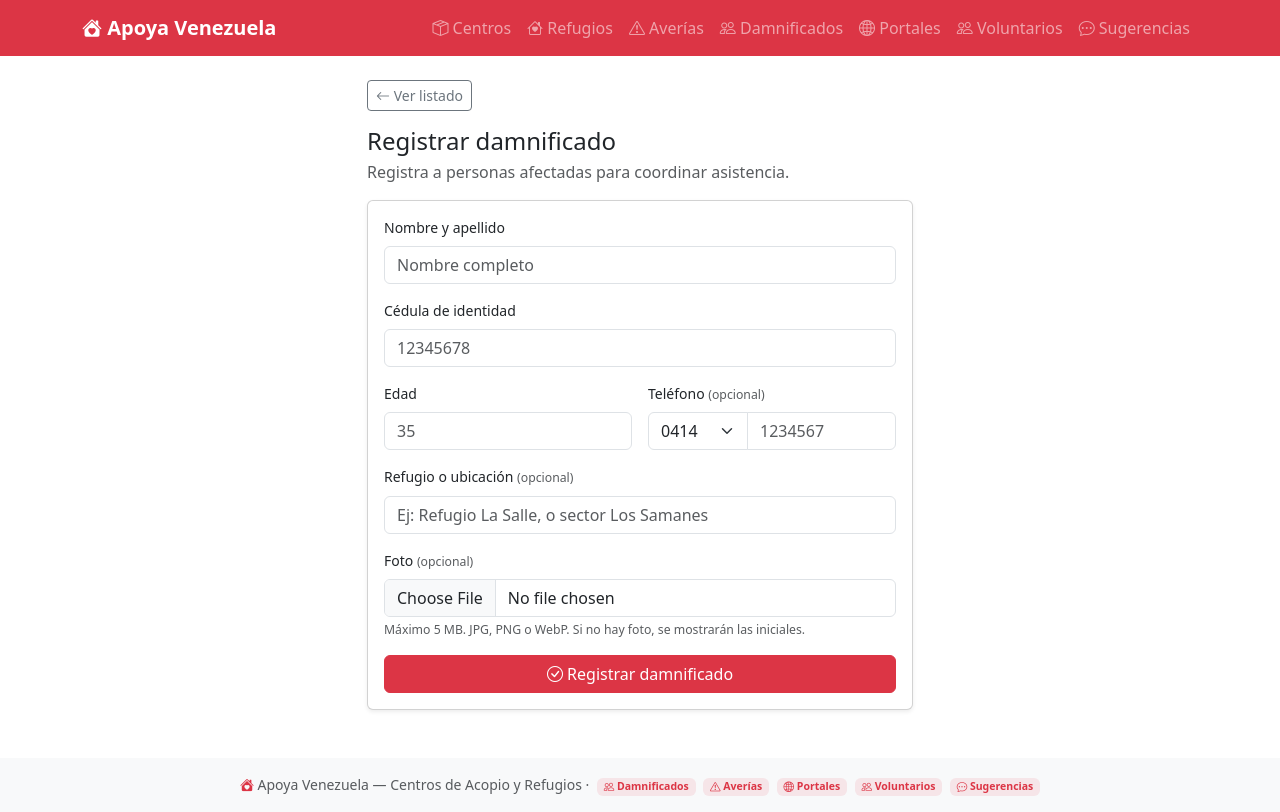
After one commit to FawziL/acopio, a PHP site: page /views/damnificados.php in a window 1280 px wide. The commit adds this page. Run offline with PHP 8.4, Linux system fonts and the light colour scheme; some libraries are stand-ins or nearby versions.

Commit message:
feat: add damnificados module with registration and listing features

```diff
--- a/index.php
+++ b/index.php
@@ -27,6 +27,9 @@
                     </li>
                     <li class="nav-item">
                         <a class="nav-link" href="/averias/lista"><i class="bi bi-exclamation-triangle"></i> Averías</a>
+                    </li>
+                    <li class="nav-item">
+                        <a class="nav-link" href="/damnificados/lista"><i class="bi bi-people"></i> Damnificados</a>
                     </li>
                     <li class="nav-item">
                         <a class="nav-link" href="/portales"><i class="bi bi-globe2"></i> Portales</a>
--- /dev/null
+++ b/views/damnificados.php
@@ -0,0 +1,236 @@
+<?php require_once __DIR__ . '/../config/database.php'; ?>
+<!DOCTYPE html>
+<html lang="es">
+<head>
+    <meta charset="UTF-8">
+    <meta name="viewport" content="width=device-width, initial-scale=1.0">
+    <title>Registrar Damnificado - Apoya Venezuela</title>
+    <link href="https://cdn.jsdelivr.net/npm/bootstrap@5.3.3/dist/css/bootstrap.min.css" rel="stylesheet">
+    <link rel="stylesheet" href="https://cdn.jsdelivr.net/npm/bootstrap-icons@1.11.3/font/bootstrap-icons.min.css">
+    <script src="https://challenges.cloudflare.com/turnstile/v0/api.js" async defer></script>
+</head>
+<body>
+    <nav class="navbar navbar-expand-lg navbar-dark bg-danger">
+        <div class="container">
+            <a class="navbar-brand fw-bold" href="/">
+                <i class="bi bi-house-heart-fill"></i> Apoya Venezuela
+            </a>
+            <button class="navbar-toggler" type="button" data-bs-toggle="collapse" data-bs-target="#navbarNav">
+                <span class="navbar-toggler-icon"></span>
+            </button>
+            <div class="collapse navbar-collapse" id="navbarNav">
+                <ul class="navbar-nav ms-auto">
+                    <li class="nav-item">
+                        <a class="nav-link" href="/centros-acopio"><i class="bi bi-box-seam"></i> Centros</a>
+                    </li>
+                    <li class="nav-item">
+                        <a class="nav-link" href="/refugios"><i class="bi bi-house-heart"></i> Refugios</a>
+                    </li>
+                    <li class="nav-item">
+                        <a class="nav-link" href="/averias/lista"><i class="bi bi-exclamation-triangle"></i> Averías</a>
+                    </li>
+                    <li class="nav-item">
+                        <a class="nav-link" href="/damnificados/lista"><i class="bi bi-people"></i> Damnificados</a>
+                    </li>
+                    <li class="nav-item">
+                        <a class="nav-link" href="/portales"><i class="bi bi-globe2"></i> Portales</a>
+                    </li>
+                    <li class="nav-item">
+                        <a class="nav-link" href="/voluntarios/lista"><i class="bi bi-people"></i> Voluntarios</a>
+                    </li>
+                    <li class="nav-item">
+                        <a class="nav-link" href="/sugerencias"><i class="bi bi-chat-dots"></i> Sugerencias</a>
+                    </li>
+                </ul>
+            </div>
+        </div>
+    </nav>
+
+    <div class="container py-4">
+        <div class="row justify-content-center">
+            <div class="col-12 col-md-8 col-lg-6">
+
+                <div class="d-flex justify-content-between align-items-start mb-3 flex-wrap gap-2">
+                    <a href="/damnificados/lista" class="btn btn-outline-secondary btn-sm">
+                        <i class="bi bi-arrow-left"></i> Ver listado
+                    </a>
+                </div>
+
+                <h2 class="h4 mb-1">Registrar damnificado</h2>
+                <p class="text-muted">Registra a personas afectadas para coordinar asistencia.</p>
+
+                <div class="card shadow-sm">
+                    <div class="card-body small">
+                        <form id="form-damnificado">
+
+                            <div class="mb-3">
+                                <label for="dam-nombre" class="form-label">Nombre y apellido</label>
+                                <input type="text" id="dam-nombre" class="form-control" placeholder="Nombre completo" maxlength="200" required>
+                            </div>
+
+                            <div class="mb-3">
+                                <label for="dam-cedula" class="form-label">Cédula de identidad</label>
+                                <input type="text" id="dam-cedula" class="form-control" placeholder="12345678" maxlength="8" pattern="[0-9]{1,8}" inputmode="numeric" required>
+                            </div>
+
+                            <div class="row g-3 mb-3">
+                                <div class="col-6">
+                                    <label for="dam-edad" class="form-label">Edad</label>
+                                    <input type="number" id="dam-edad" class="form-control" placeholder="35" min="0" max="150" maxlength="3" oninput="this.value=this.value.slice(0,3)" required>
+                                </div>
+                                <div class="col-6">
+                                    <label for="dam-tel-operadora" class="form-label">Teléfono <small class="text-muted">(opcional)</small></label>
+                                    <div class="input-group">
+                                        <select id="dam-tel-operadora" class="form-select" style="max-width: 100px;">
+                                            <option value="0414" selected>0414</option>
+                                            <option value="0412">0412</option>
+                                            <option value="0416">0416</option>
+                                            <option value="0422">0422</option>
+                                            <option value="0424">0424</option>
+                                            <option value="0426">0426</option>
+                                        </select>
+                                        <input type="text" id="dam-tel-numero" class="form-control" placeholder="1234567" maxlength="7" pattern="[0-9]{7}" inputmode="numeric">
+                                    </div>
+                                </div>
+                            </div>
+
+                            <div class="mb-3">
+                                <label for="dam-ubicacion" class="form-label">Refugio o ubicación <small class="text-muted">(opcional)</small></label>
+                                <input type="text" id="dam-ubicacion" class="form-control" placeholder="Ej: Refugio La Salle, o sector Los Samanes" maxlength="300">
+                            </div>
+
+                            <div class="mb-3">
+                                <label for="dam-foto" class="form-label">Foto <small class="text-muted">(opcional)</small></label>
+                                <input type="file" id="dam-foto" class="form-control" accept="image/jpeg,image/png,image/webp">
+                                <img id="dam-foto-preview" class="mt-2 rounded d-none" style="max-width: 100%; max-height: 200px; object-fit: cover;">
+                                <div class="form-text">Máximo 5 MB. JPG, PNG o WebP. Si no hay foto, se mostrarán las iniciales.</div>
+                            </div>
+
+                            <div class="mb-3">
+                                <?php $siteKey = defined('TURNSTILE_SITE_KEY') ? TURNSTILE_SITE_KEY : 'TU_SITE_KEY_AQUI'; ?>
+                                <div class="cf-turnstile" data-sitekey="<?= $siteKey ?>"
+                                     data-callback="onTurnstileDamCallback"></div>
+                            </div>
+
+                            <input type="hidden" name="turnstile_token" id="turnstile_token_dam">
+
+                            <button type="submit" class="btn btn-danger w-100">
+                                <i class="bi bi-check-circle"></i> Registrar damnificado
+                            </button>
+                        </form>
+                    </div>
+                </div>
+
+            </div>
+        </div>
+    </div>
+
+    <footer class="bg-light py-3 mt-4">
+        <div class="container text-center text-muted small">
+            <i class="bi bi-house-heart-fill text-danger"></i>
+            Apoya Venezuela &mdash; Centros de Acopio y Refugios
+            &middot; <a href="/damnificados/lista" class="badge bg-danger bg-opacity-10 text-danger text-decoration-none ms-1"><i class="bi bi-people"></i> Damnificados</a>
+            <a href="/averias/lista" class="badge bg-danger bg-opacity-10 text-danger text-decoration-none ms-1"><i class="bi bi-exclamation-triangle"></i> Averías</a>
+            <a href="/portales" class="badge bg-danger bg-opacity-10 text-danger text-decoration-none ms-1"><i class="bi bi-globe2"></i> Portales</a>
+            <a href="/voluntarios/lista" class="badge bg-danger bg-opacity-10 text-danger text-decoration-none ms-1"><i class="bi bi-people"></i> Voluntarios</a>
+            <a href="/sugerencias" class="badge bg-danger bg-opacity-10 text-danger text-decoration-none ms-1"><i class="bi bi-chat-dots"></i> Sugerencias</a>
+        </div>
+    </footer>
+
+    <script src="https://cdn.jsdelivr.net/npm/bootstrap@5.3.3/dist/js/bootstrap.bundle.min.js"></script>
+    <script src="https://cdn.jsdelivr.net/npm/sweetalert2@11"></script>
+    <script>
+    function onTurnstileDamCallback(token) {
+        document.getElementById('turnstile_token_dam').value = token;
+    }
+
+    document.addEventListener('DOMContentLoaded', function () {
+        var fotoInput = document.getElementById('dam-foto');
+        var fotoPreview = document.getElementById('dam-foto-preview');
+        if (fotoInput && fotoPreview) {
+            fotoInput.addEventListener('change', function () {
+                var file = this.files[0];
+                if (file) {
+                    var reader = new FileReader();
+                    reader.onload = function (e) {
+                        fotoPreview.src = e.target.result;
+                        fotoPreview.classList.remove('d-none');
+                    };
+                    reader.readAsDataURL(file);
+                } else {
+                    fotoPreview.classList.add('d-none');
+                    fotoPreview.src = '';
+                }
+            });
+        }
+
+        var form = document.getElementById('form-damnificado');
+        if (!form) return;
+
+        form.addEventListener('submit', function (e) {
+            e.preventDefault();
+
+            var tokenInput = document.getElementById('turnstile_token_dam');
+            var token = tokenInput ? tokenInput.value : '';
+            if (!token) {
+                Swal.fire({ icon: 'warning', title: 'Verificación requerida', text: 'Completa la verificación de seguridad.', confirmButtonColor: '#dc3545' });
+                return;
+            }
+
+            var btn = this.querySelector('button[type="submit"]');
+            btn.disabled = true;
+            btn.innerHTML = '<span class="spinner-border spinner-border-sm"></span> Guardando...';
+
+            var fotoFile = document.getElementById('dam-foto').files[0];
+
+            function enviar(fotoUrl) {
+                var data = {
+                    nombre: document.getElementById('dam-nombre').value.trim(),
+                    cedula: document.getElementById('dam-cedula').value.trim(),
+                    edad: parseInt(document.getElementById('dam-edad').value),
+                    telefono: document.getElementById('dam-tel-operadora').value + document.getElementById('dam-tel-numero').value.trim(),
+                    ubicacion: document.getElementById('dam-ubicacion').value.trim(),
+                    foto_url: fotoUrl || '',
+                    turnstile_token: token,
+                };
+
+                fetch('/api/damnificados.php', {
+                    method: 'POST',
+                    headers: { 'Content-Type': 'application/json' },
+                    body: JSON.stringify(data)
+                })
+                .then(function (r) { return r.json(); })
+                .then(function (res) {
+                    if (res.error) {
+                        Swal.fire({ icon: 'error', title: 'Error', text: res.error, confirmButtonColor: '#dc3545' });
+                    } else {
+                        Swal.fire({ icon: 'success', title: 'Registrado', text: res.mensaje || 'Damnificado registrado.', confirmButtonColor: '#dc3545' }).then(function () {
+                            window.location.href = '/damnificados/lista';
+                        });
+                    }
+                    btn.disabled = false;
+                    btn.innerHTML = '<i class="bi bi-check-circle"></i> Registrar damnificado';
+                })
+                .catch(function () {
+                    Swal.fire({ icon: 'error', title: 'Error de conexión', text: 'Error al registrar.', confirmButtonColor: '#dc3545' });
+                    btn.disabled = false;
+                    btn.innerHTML = '<i class="bi bi-check-circle"></i> Registrar damnificado';
+                });
+            }
+
+            if (fotoFile) {
+                var fd = new FormData();
+                fd.append('foto', fotoFile);
+                fd.append('folder', 'damnificados');
+                fetch('/api/upload.php', { method: 'POST', body: fd })
+                .then(function (r) { return r.json(); })
+                .then(function (res) { enviar(res.foto_url || ''); })
+                .catch(function () { enviar(''); });
+            } else {
+                enviar('');
+            }
+        });
+    });
+    </script>
+</body>
+</html>
--- a/views/portales.php
+++ b/views/portales.php
@@ -70,8 +70,8 @@
                                 </a>
                             </li>
                             <li class="list-group-item d-flex justify-content-between align-items-center px-0">
-                                <span class="small">Portal #3</span>
-                                <a href="#" class="btn btn-outline-danger btn-sm" target="_blank" rel="noopener">
+                                <span class="small">Info Central Terremoto Venezuela</span>
+                                <a href="https://info-central-terremoto-venezuela.com/index.html" class="btn btn-outline-danger btn-sm" target="_blank" rel="noopener">
                                     <i class="bi bi-box-arrow-up-right"></i>
                                 </a>
                             </li>
```
Also changed, not shown: api/damnificados.php (added, +80 -0 lines), router.php (+12 -0 lines), sql/migracion_damnificados.sql (added, +10 -0 lines), views/damnificados-lista.php (added, +168 -0 lines).
